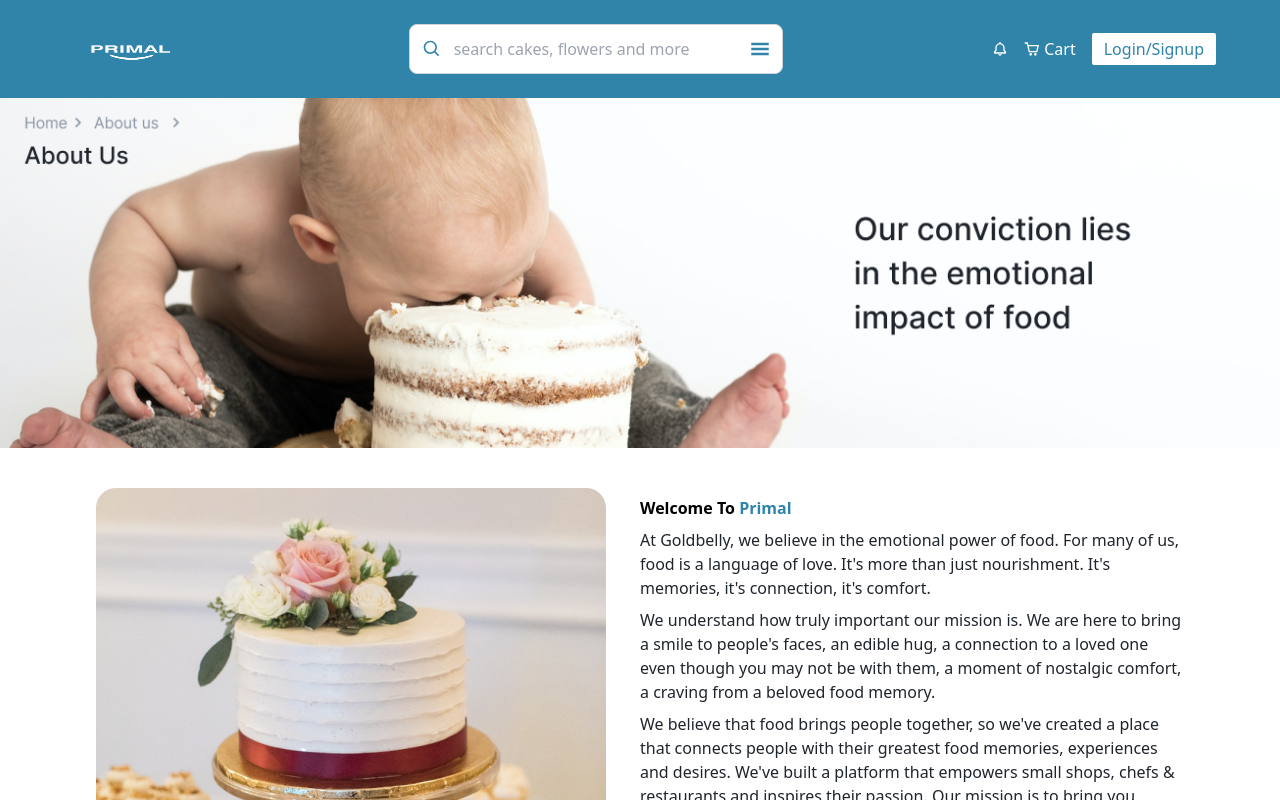
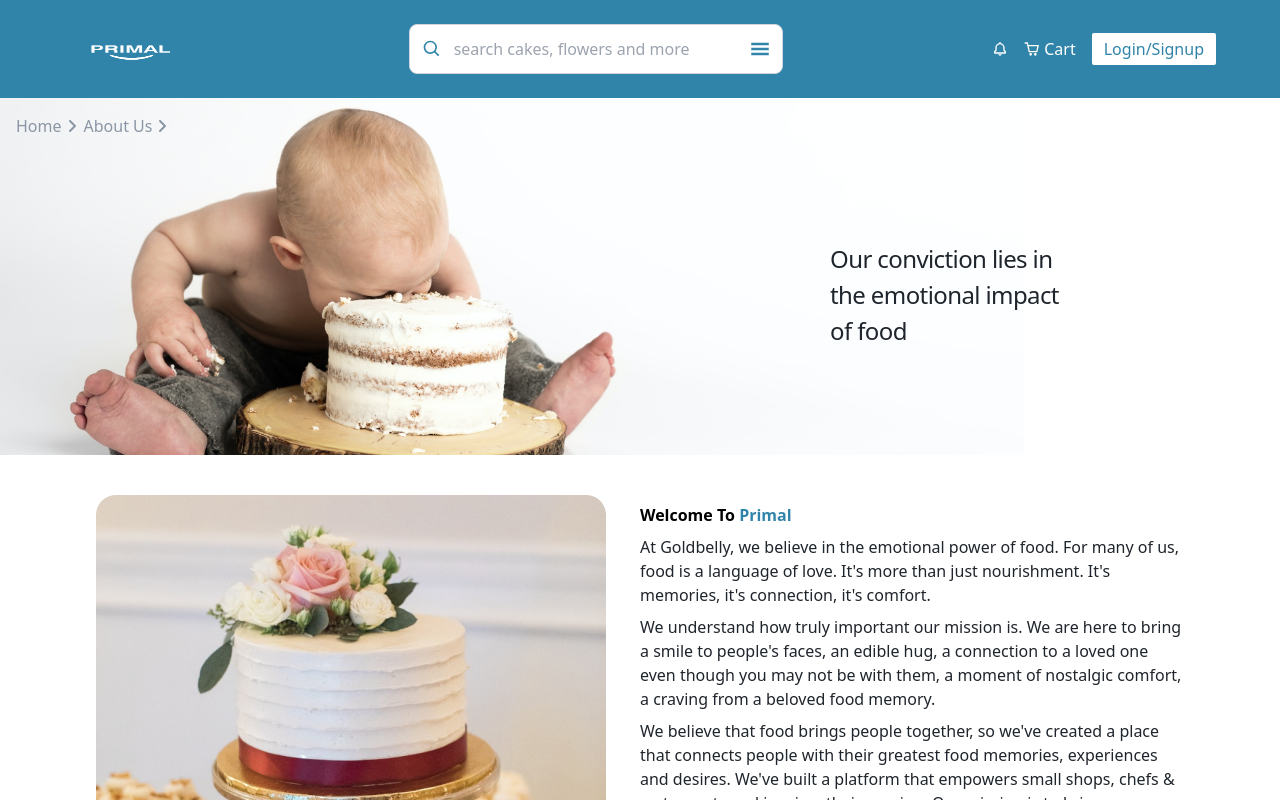
Before and after one commit to FlackoCodes/store-front, a React (Vite) app: page /about-us in a window 1280 px wide. Shown: the top 800 px of the page. Built offline with nearby package versions, Linux system fonts and the light colour scheme.

Commit message:
fixed company cta image

```diff
--- a/src/components/AboutUs/CTA.tsx
+++ b/src/components/AboutUs/CTA.tsx
@@ -1,12 +1,34 @@
-import compBg from "../../images/bg.png";
+import { FaAngleRight } from "react-icons/fa6";
+import cake11 from "../../images/cake11.jfif";
+import { Link } from "react-router-dom";
 
 export default function CTA() {
   return (
     <>
       <div
-        className="bg-cover bg-center h-[350px] mb-10 w-auto"
-        style={{ backgroundImage: `url(${compBg})` }}
-      ></div>
+        className="bg-cover bg-center h-[357px] mb-10 max-w-screen-lg relative"
+        style={{ backgroundImage: `url(${cake11})` }}
+      >
+        <div className="relative top-4 left-4 flex items-center gap-1">
+          <div className="flex items-center space-x-0.5">
+            <Link to={"/"} className="text-[#8B96A5] font-normalf">
+              Home
+            </Link>
+            <FaAngleRight className="text-[#8B96A5]" />
+          </div>
+          <div className="flex items-center space-x-0.5">
+            <span className="capitalize text-[#8B96A5] font-normal">
+              about us
+            </span>
+            <FaAngleRight className="text-[#8B96A5]" />
+          </div>
+        </div>
+        <div className="absolute -right-9 top-[40%]">
+          <h3 className="text-start w-[230px] text-[#1F252C] font-medium tracking-tight text-[24px]">
+            Our conviction lies in the emotional impact of food
+          </h3>
+        </div>
+      </div>
     </>
   );
 }
```
